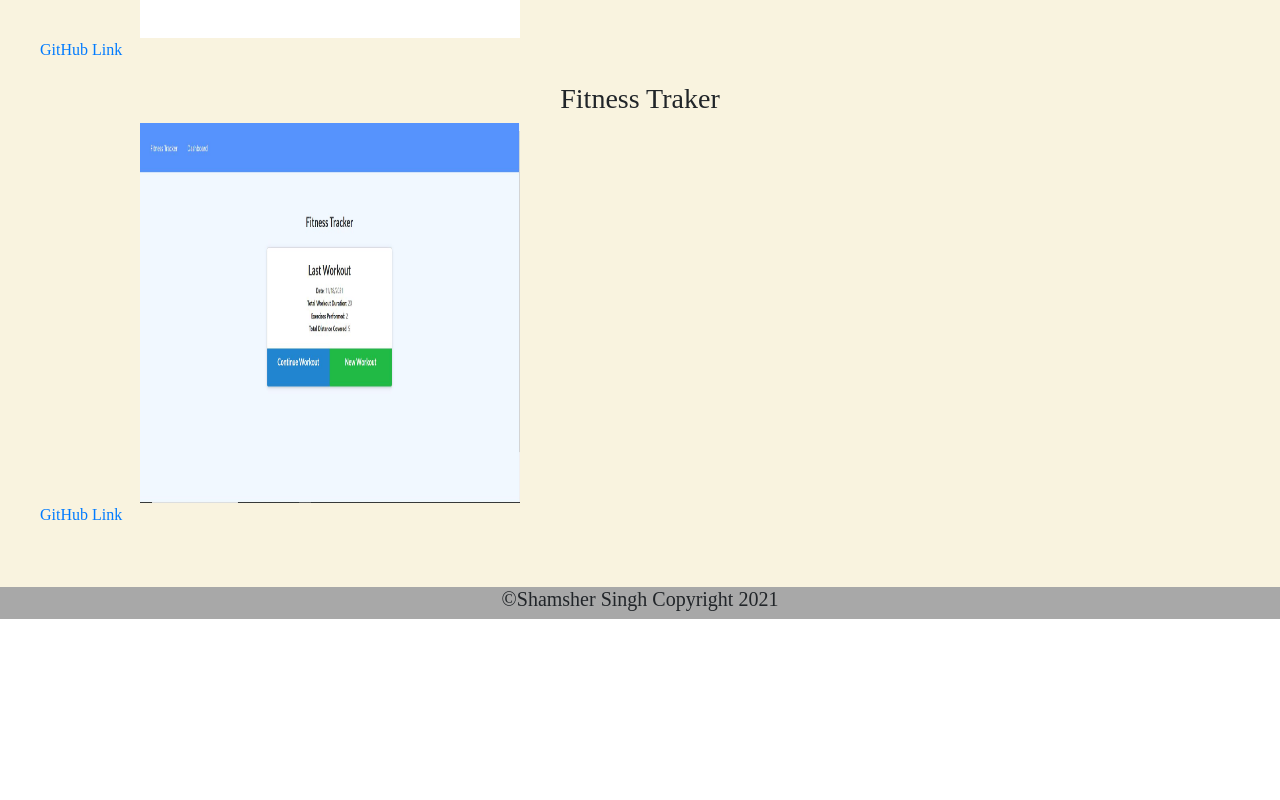
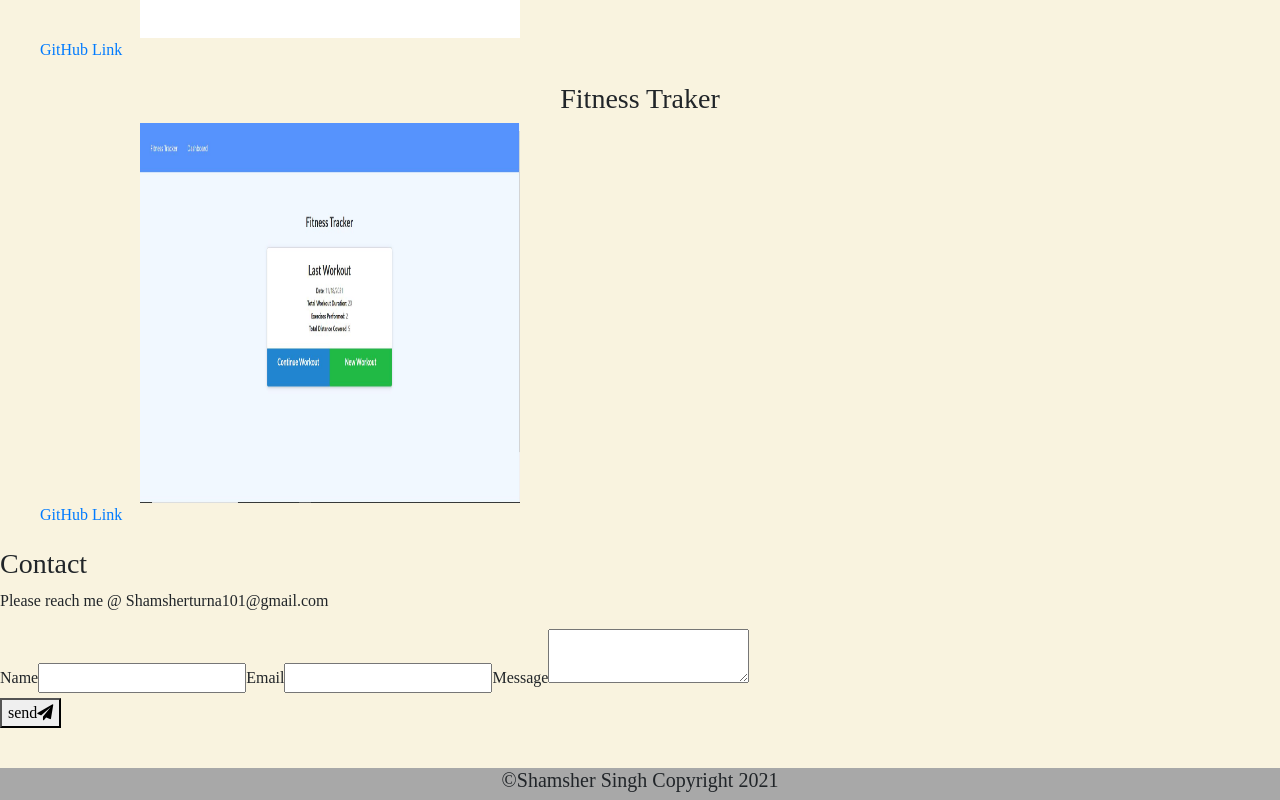
Before and after one commit to SSinghcode/portfolioReact, a React (Create React App) app in the folder client/: page / in a window 1280 px wide. Shown: the part 2746-3546 px from the top of the page. Before the commit the page ends 3365 px from the top, so only its background shows below. Built offline with nearby package versions, Linux system fonts and the light colour scheme; a web font is replaced by a local one.

Commit message:
new update

```diff
--- /dev/null
+++ b/client/src/PortfolioBox/Home/Contact/Contact.js
@@ -0,0 +1,29 @@
+import React, { useState } from "react";
+import "./Contact.css";
+export default function Contact() {
+    return (
+        <div>
+            <h3 id="contact">Contact</h3>
+            <p>Please reach me @ Shamsherturna101@gmail.com</p>
+
+             <form>
+
+            <label htmlFor="name">Name</label>
+            <input type="text"/>
+
+            <label htmlFor="email">Email</label>
+            <input type="email"  />
+
+            <label htmlFor="message">Message</label>
+            <textarea type="text"  />
+
+            <div className="send-btn">
+              <button type="submit">
+                send
+                <i className="fa fa-paper-plane" />
+              </button>
+            </div>
+          </form>
+        </div>
+    )
+}
--- a/client/src/PortfolioBox/Home/Main.js
+++ b/client/src/PortfolioBox/Home/Main.js
@@ -5,6 +5,7 @@ import Footer from "./Footer/Footer";
 import Work from "./Work/Work";
 import "./Main.css";
 import Header from "./Header/Header";
+import Contact from "./Contact/Contact";
 
 export default function Main(props) {
   return (
@@ -12,6 +13,7 @@ export default function Main(props) {
       <Header />
      <Profile/>
       <Work/>
+      <Contact/>
       <Footer/>
     </div>
   );
```
Also changed, not shown: client/src/PortfolioBox/Home/Contact/Contact.css (added).
